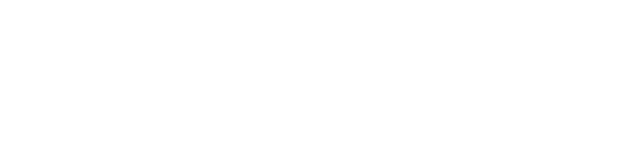
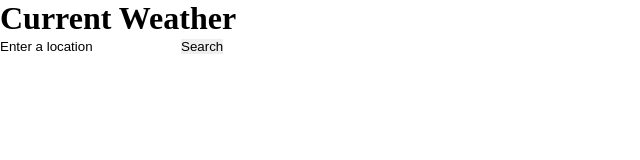
Before and after one commit to hopkinsarmell/m6-hw9-hopkins-armell, a plain HTML site: page index.html in a window 1280 px wide. Shown: the whole page, without its empty margins (0-640 px from the left). Drawn offline with Linux system fonts and the light colour scheme.

Commit message:
add section with form content to index.html

```diff
--- a/index.html
+++ b/index.html
@@ -18,8 +18,19 @@
 	</head>
 
 	<body>
+        <header>
+            <h1>Current Weather</h1>
+        </header>
+        <main>
+            <section id="forecast">
+                <form>
+                    <input type="text" id="search" name="search" value="Enter a location">
+                    <button type="submit">Search</button>
+                </form>
+            </section>
+        </main>
 
-
+    <script src="index.js"></script>
 	</body>
 
 </html>
```
